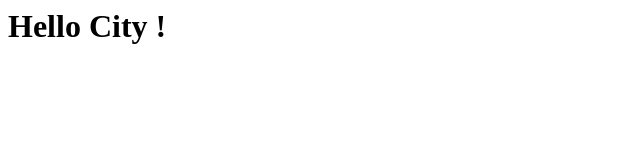
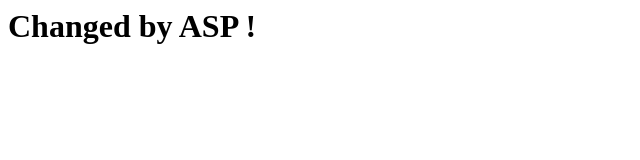
Before and after one commit to AmirsobhanParsa/TrainGit, a plain HTML site: page index.html in a window 1280 px wide. Shown: the whole page, without its empty margins (0-640 px from the left). Drawn offline with Linux system fonts and the light colour scheme.

Commit message:
Change the content of h1 tag in index.html

```diff
--- a/index.html
+++ b/index.html
@@ -1,5 +1,5 @@
 <html>
   <body>
-    <h1>Hello City !</h1>
+    <h1>Changed by ASP !</h1>
   </body>
 </html>
```
